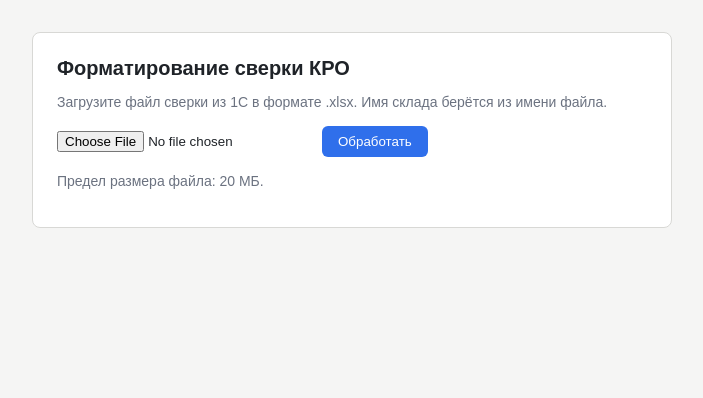
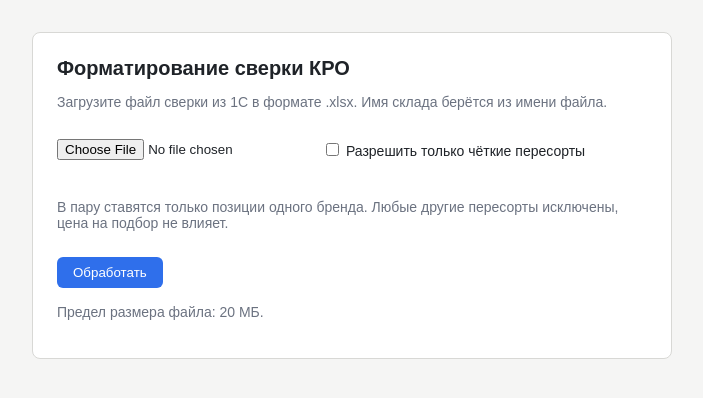
Before and after one commit to lineSence/ExcelKROAutoFormat, a FastAPI app: page / in a window 1280 px wide. Shown: the top 398 px of the page, without its empty margins (288-991 px from the left). Run offline with FastAPI, Linux system fonts and the light colour scheme.

Commit message:
ui: галочка Разрешить только чёткие пересорты

```diff
--- a/app/templates/index.html
+++ b/app/templates/index.html
@@ -17,6 +17,15 @@
 
 	<form action="/upload" method="post" enctype="multipart/form-data">
 		<input type="file" name="file" accept=".xlsx" required />
+
+		<p>
+			<label>
+				<input type="checkbox" name="strict" value="on" {% if strict %}checked{% endif %} />
+				Разрешить только чёткие пересорты
+			</label>
+		</p>
+		<p class="hint">В пару ставятся только позиции одного бренда. Любые другие пересорты исключены, цена на подбор не влияет.</p>
+
 		<button type="submit">Обработать</button>
 	</form>
 
```
